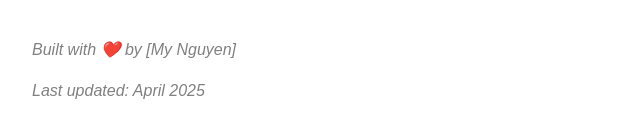
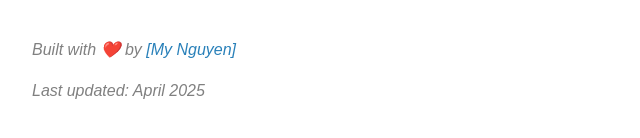
Before and after one commit to mybkhn2/Japanese-Business-Assistant, a plain HTML site: page index.html in a window 1280 px wide. Shown: the part 688-826 px from the top of the page, 208-848 px from the left. Drawn offline with Linux system fonts and the light colour scheme.

Commit message:
Update index.html

```diff
--- a/index.html
+++ b/index.html
@@ -47,7 +47,7 @@
   </ul>
 
   <div class="footer">
-    <p>Built with ❤️ by [My Nguyen]</p>
+    <p>Built with ❤️ by <a href="https://www.facebook.com/MyNguyen.bkhn" target="_blank">[My Nguyen]</a></p>
     <p>Last updated: April 2025</p>
   </div>
 </body>
```
